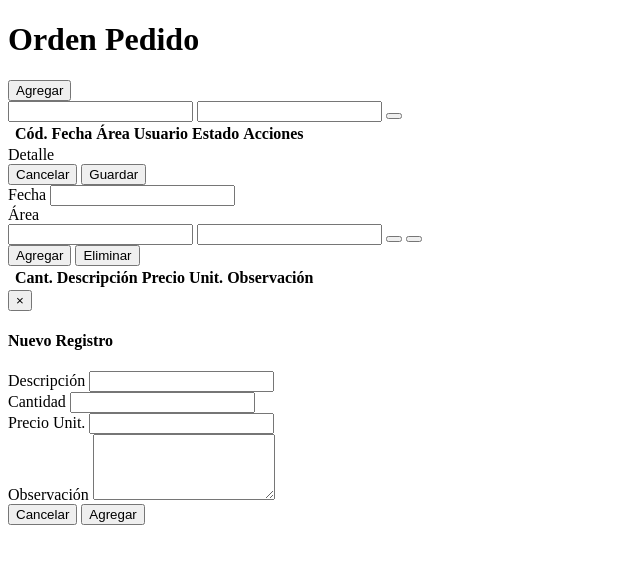
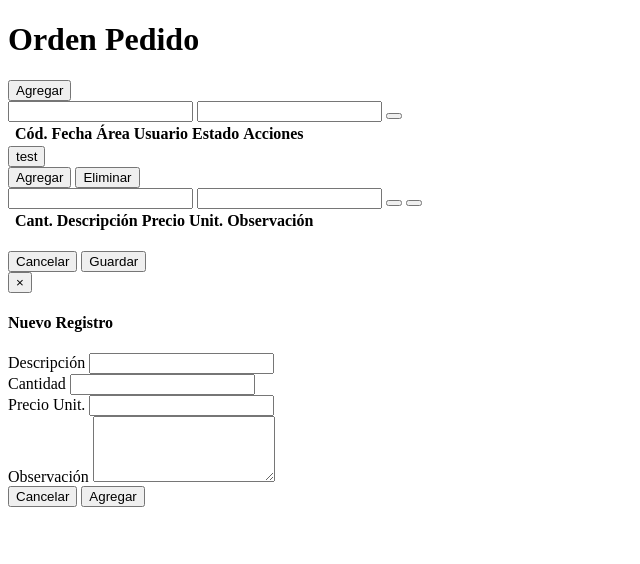
Before and after one commit to kebryansg/Antares, a PHP site: page /mvc/views/Pedido/ordenPedido.php in a window 1280 px wide. Shown: the top 564 px of the page, without its empty margins (0-640 px from the left). Run offline with PHP 8.4, Linux system fonts and the light colour scheme; lists and menus that the app fills with data are empty.

Commit message:
Orden Pedido 2/4

```diff
--- a/mvc/Controlador/Entidades/OrdenPedido.php
+++ b/mvc/Controlador/Entidades/OrdenPedido.php
@@ -13,6 +13,7 @@ class OrdenPedido extends ModelSQL {
     function __construct() {
         $this->ID = 0;
         $this->Estado = "PEN";
+        $this->Fecha = date("Y-m-d H:i:s");
         $this->IDUsuario = "1"; // Defecto
         $this->tabla = "OrdenPedido";
     }
--- a/mvc/modelo/DetalleOrdenPedidoDaoImp.php
+++ b/mvc/modelo/DetalleOrdenPedidoDaoImp.php
@@ -4,6 +4,7 @@ include_once '../mvc/Controlador/C_MySQL.php';
 include_once '../mvc/Controlador/Entidades/DetalleOrdenPedido.php';
 
 class DetalleOrdenPedidoDaoImp {
+
     public static function save($detalleOrdenPedido) {
         $conn = (new C_MySQL())->open();
         $sql = "";
@@ -34,8 +35,10 @@ class DetalleOrdenPedidoDaoImp {
 
     public function delete($detalleOrdenPedido) {
         $conn = (new C_MySQL())->open();
-        $sql = $detalleOrdenPedido->Update_Delete();
+        //$sql = $detalleOrdenPedido->Update_Delete();
+        $sql = "Delete from " . $detalleOrdenPedido->tabla . " where id = " . $detalleOrdenPedido->ID;
         $conn->query($sql);
         $conn->close();
     }
+
 }
--- a/mvc/views/Pedido/ordenPedido.php
+++ b/mvc/views/Pedido/ordenPedido.php
@@ -48,7 +48,9 @@
 </div>
 
 <div id="div-registro" class="row hidden" >
-    <div class="col-md-12">
+
+    <button class="btn btn-success" id="test">test</button>
+    <!--<div class="col-md-12">
         <form class="panel panel-default" action="servidor/sPedido.php" role="ordenPedido" full>
             <div class="panel-heading">
                 Detalle
@@ -87,27 +89,35 @@
                     </div>
                 </div>
             </div>
-            <!--<div class="col-md-3">
-                <div class="form-group">
-                    <label for="" class="control-label">Estado</label>
-                    <select name="estado" class="form-control selectpicker" required>
-                        <option value="APR">Aprobado</option>
-                        <option value="REC">Rechazado</option>
-                        <option value="DEV">Devuelto</option>
-                    </select>
-                </div>
-            </div>-->
             <div class="clearfix"></div>
         </form>
-    </div>
+    </div>-->
+    <form action="servidor/sPedido.php" role="ordenPedido" save>
+
+
         <div class="col-md-12">
-        <div id="toolbar2" class="btn-group">
+            <div id="toolbar2" class="form-inline">
+                <div class="btn-group">
                     <button type="button" class="btn btn-default btn-success btn-outline" data-toggle="modal" data-target="#items-registro">
                         <i class="glyphicon glyphicon-plus"></i> Agregar
                     </button>
-            <button type="button" name="btn_del" class="btn btn-default btn-danger btn-outline">
+                    <button type="button" name="btn_del_individual" class="btn btn-default btn-danger btn-outline">
                         <i class="glyphicon glyphicon-trash"></i> Eliminar
                     </button>
+                </div>
+                <div class="input-group">
+                    <input id_find name="IDArea" type="text" class="hidden" required>
+                    <input descripcion_find type="text" class="form-control" aria-describedby="basic-addon1" readonly>
+                    <span class = "input-group-btn">
+                        <button class = "btn btn-default" type="button" data-toggle="modal" data-target="#modal-find" data-ajax="loadArea">
+                            <i class="fa fa-search"></i>
+                        </button>
+                        <button new class="btn btn-default" type="button" data-toggle="modal" data-target="#modal-new" data-url="mvc/views/activos/area.php">
+                            <i class="fa fa-plus"></i>
+                        </button>
+                    </span>
+                </div>
+
             </div>
             <table
                 id="tbOrdenPedido"
@@ -123,8 +133,19 @@
                     </tr>
                 </thead>
             </table>
+            <br>
+            <div class="pull-right">
+                <div class="form-inline">
+                    <button class="btn btn-sm btn-danger btn-outline" type='reset'>
+                        <i class="fa fa-reply"></i> Cancelar
+                    </button>
+                    <button class="btn btn-sm btn-primary btn-outline" type='submit'>
+                        <i class="fa fa-save"></i> Guardar
+                    </button>
                 </div>
-
+            </div>
+        </div>
+    </form>
     <!--<div class="clearfix"></div>-->
 </div>
 
@@ -143,19 +164,19 @@
                     <div class="col-md-6">
                         <div class="form-group">
                             <label class="control-label">Descripción</label>
-                            <input name="descripcion" type="text" class="form-control">
+                            <input name="descripcion" type="text" class="form-control" required>
                         </div>
                         <div class="row">
                             <div class="col-md-6">
                                 <div class="form-group">
                                     <label class="control-label">Cantidad</label>
-                                    <input name="cantidad" type="text" class="form-control">
+                                    <input name="cantidad" type="text" class="form-control" required>
                                 </div>
                             </div>
                             <div class="col-md-6">
                                 <div class="form-group">
                                     <label class="control-label">Precio Unit.</label>
-                                    <input name="precioRef" type="text" class="form-control">
+                                    <input name="precioref" type="text" class="form-control" required>
                                 </div>
                             </div>
                         </div>
--- a/recursos/views/Pedido/ordenPedido.js
+++ b/recursos/views/Pedido/ordenPedido.js
@@ -6,6 +6,13 @@ $(function () {
     initialComponents();
 //    $("#items-registro").modal();
     //$("button[name=btn_add]").click();
+
+    $("#items-registro").on({
+        'hidden.bs.modal': function (e) {
+            $("table[full]").bootstrapTable("resetView");
+        }
+    });
+
 
     $("form[addLocal]").submit(function (e) {
         e.preventDefault();
@@ -16,7 +23,17 @@ $(function () {
 
     });
 
-    $("form[full]").submit(function (e) {
+    $("#test").click(function(e){
+        fun = "getDatos";
+        if (typeof window.getDatos === 'function' ) {
+            console.log("Si");
+        }else{
+            console.log("No");
+        }
+    });
+
+
+    /*$("form[full]").submit(function (e) {
         e.preventDefault();
         datos = {
             url: $(this).attr("action"),
@@ -30,12 +47,28 @@ $(function () {
         save_global(datos);
         $("#tbOrdenPedido").bootstrapTable("removeAll");
         $(this).trigger("reset");
-    });
+    });*/
 
 });
 
 
+function getDatos() {
+    form = "form[save]";
+    datos = {
+        url: $(form).attr("action"),
+        dt: {
+            accion: "save",
+            op: $(form).attr("role"),
+            datos: $(form).serializeObject(),
+            items: JSON.stringify($("#tbOrdenPedido").bootstrapTable("getData"))
+        }
+    };
+    return datos;
+}
+
+
 function edit(datos) {
+    $("#div-registro form[save]").data("id", datos.ID);
     $("#div-registro input[name='fecha']").val(datos.fecha);
     $("#div-registro input[name='IDArea']").val(datos.idarea);
     $("#div-registro input[descripcion_find]").val(datos.area);
@@ -50,7 +83,7 @@ function edit(datos) {
         }
     };
     $("#tbOrdenPedido").bootstrapTable("load", getJson(dt));
-    //console.log(getJson(dt));
+    console.log($("#tbOrdenPedido").bootstrapTable("getData"));
 }
 
 function obs(value) {
--- a/recursos/views/style.js
+++ b/recursos/views/style.js
@@ -291,7 +291,8 @@ $(function () {
     $(document).on("submit", "form[save]", function (e) {
         e.preventDefault();
         datos = {};
-        if (typeof "getDatos" !== 'undefined' && jQuery.isFunction("getDatos")) {
+        //if (typeof "getDatos" !== 'undefined' && jQuery.isFunction("getDatos")) {
+        if (typeof window.getDatos === 'function') {
             datos = getDatos();
         } else {
             datos = {
@@ -303,6 +304,7 @@ $(function () {
                 }
             };
         }
+        console.log(datos);
         save_global(datos);
         $(table).bootstrapTable("refresh");
         $(this).trigger("reset");
```
Also changed, not shown: mvc/views/navbar.php (+19 -0 lines), servidor/sPedido.php (+30 -9 lines). Lines whose indentation alone changed are shown as unchanged.
